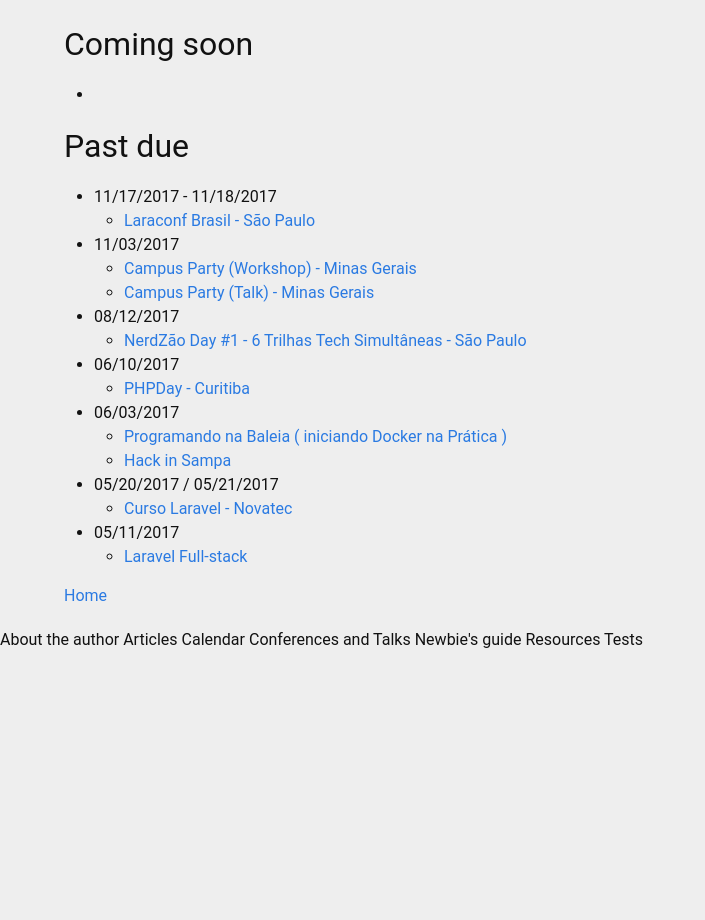
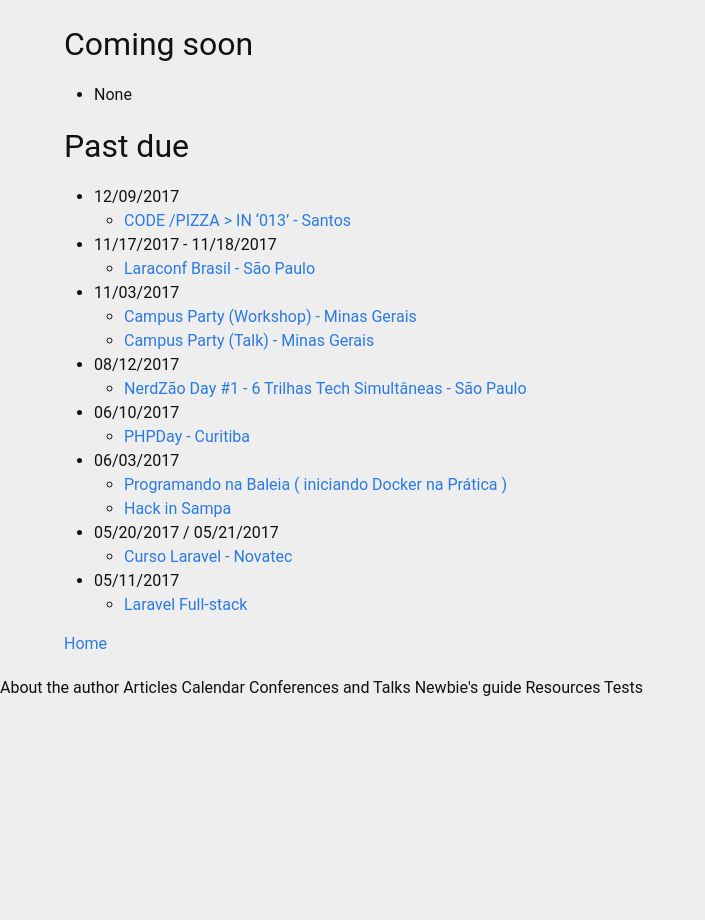
Before and after one commit to tiepdotme/marabesi.com, a Jekyll site: the page built from calendar.md, in a window 1280 px wide. Shown: the whole page, without its empty margins (0-705 px from the left). Built offline with Jekyll 4.4.1, drawn with Linux system fonts in a browser that asks for light colours; comment, search, counter and statistics services are not loaded.

Commit message:
calendar updated

```diff
--- a/calendar.md
+++ b/calendar.md
@@ -24,9 +24,12 @@ last_name: Marabesi
 
 # Coming soon
 
--
+- None
 
 # Past due
+
+- 12/09/2017
+  - [CODE /PIZZA > IN '013' - Santos](https://www.eventbrite.com.br/e/i-code-pizza-in-013-tickets-40172895211)
 
 - 11/17/2017 - 11/18/2017
   - [Laraconf Brasil - São Paulo](http://laraconfbrasil.com.br)
```
